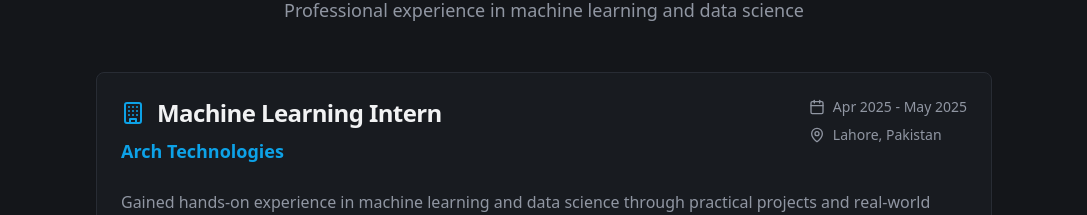
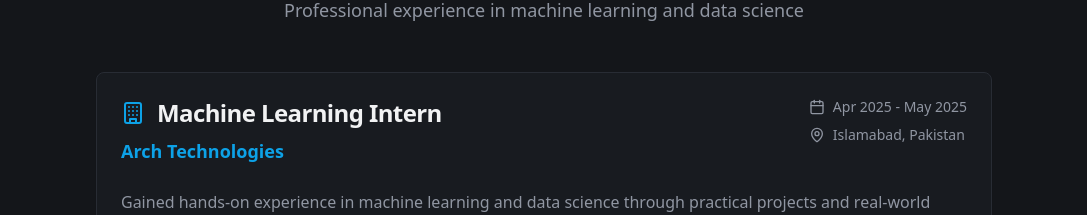
Before and after one commit to hammadfarooq-ai/hammad-farooq-portfolio, a React (Vite) app: page / in a window 1280 px wide. Shown: the part 2380-2595 px from the top of the page, without its empty margins (96-1183 px from the left). Built offline with nearby package versions, Linux system fonts and the light colour scheme.

Commit message:
Update experience location
Update the Machine Learning Intern location to Islamabad.

```diff
--- a/src/components/Experience.tsx
+++ b/src/components/Experience.tsx
@@ -35,7 +35,7 @@ const Experience = () => {
                   </div>
                   <div className="flex items-center gap-2">
                     <MapPin className="h-4 w-4" />
-                    Lahore, Pakistan
+                    Islamabad, Pakistan
                   </div>
                 </div>
               </div>
```
